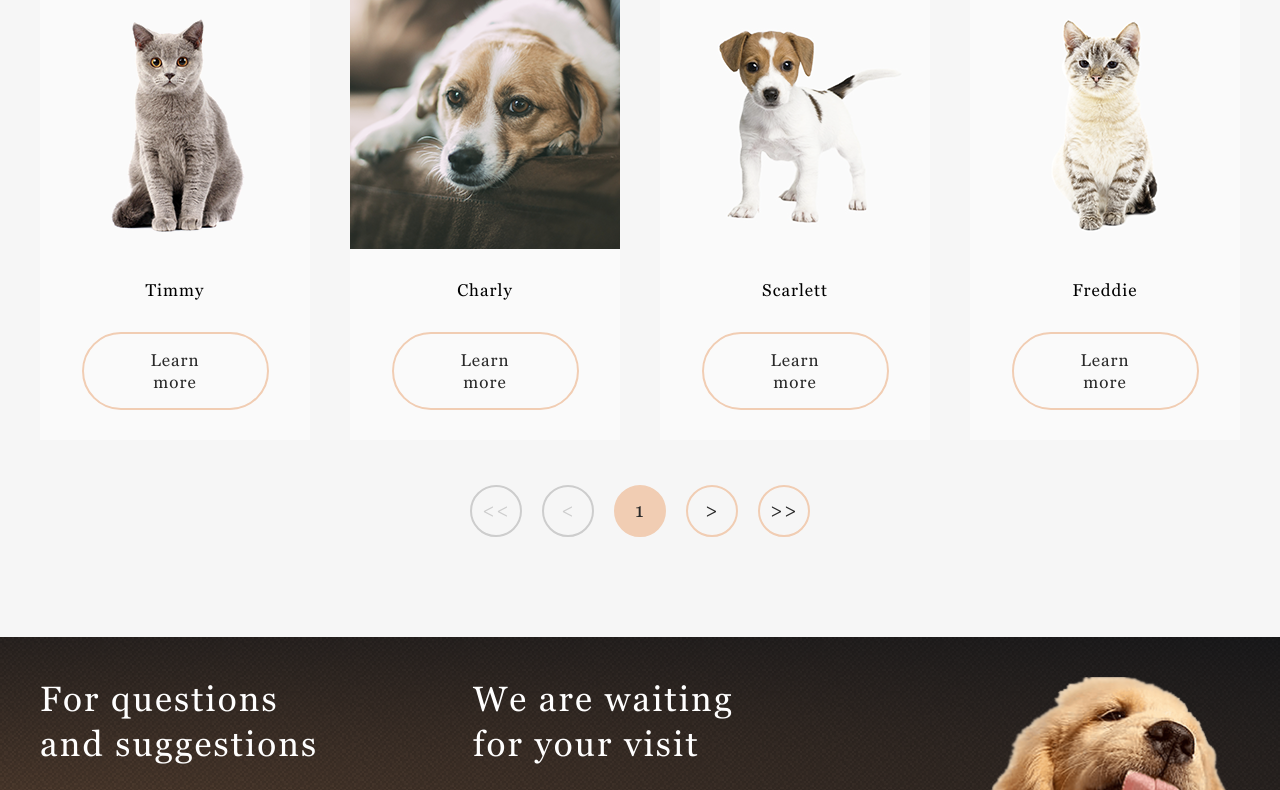
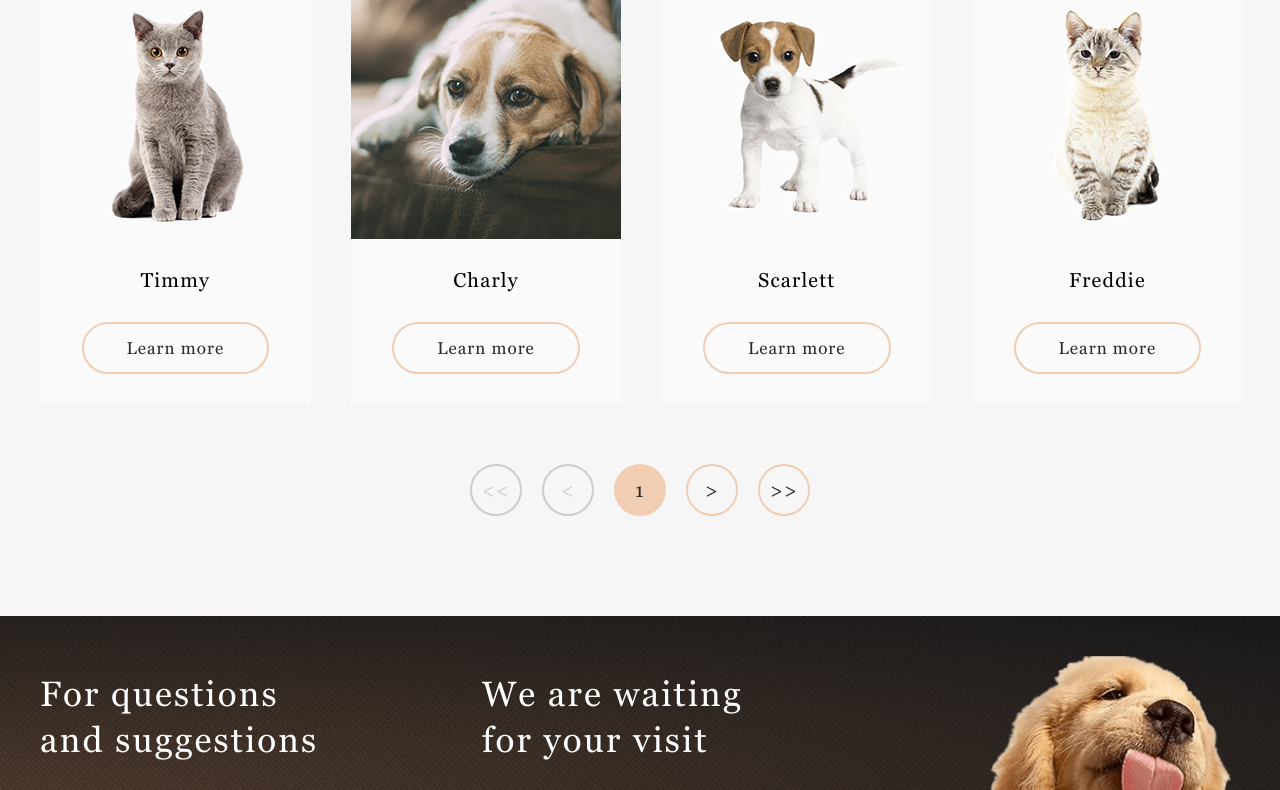
Before and after one commit to LinaSafina/Dog-Shelter, a website: page shelter/pages/pets/index.html in a window 1280 px wide. Shown: the part 847-1637 px from the top of the page. Drawn offline with Linux system fonts and the light colour scheme; files whose address does not match are found by name; a web font is replaced by a local one.

Commit message:
fix: change paddings and marging on our pets page

```diff
--- a/shelter/sass/abstracts/_fonts.scss
+++ b/shelter/sass/abstracts/_fonts.scss
@@ -7,7 +7,7 @@
   font-style: normal;
 }
 
-@font-face{
+@font-face {
   font-family: 'Georgia';
   src: url('../../assets/fonts/Georgia1/Georgia-Bold.eot');
   src: url('../../assets/fonts/Georgia1/Georgia-Bold.eot') format('eot'),
@@ -37,9 +37,42 @@
   font-style: italic;
 }
 
-@font-face{
+@font-face {
   font-family: 'Arial';
-  src: url('../fonts/Arial/arial_bolditalicmt.ttf') format('truetype');
+  src: url('../../assets/fonts/Arial1/Arial-BoldItalicMT.eot');
+  src: url('../../assets/fonts/Arial1/Arial-BoldItalicMT.eot') format('eot'),
+    url('../../assets/fonts/Arial1/Arial-BoldItalicMT.ttf') format('truetype'),
+    url('../../assets/fonts/Arial1/Arial-BoldItalicMT.woff') format('woff');
   font-weight: bold;
   font-style: italic;
 }
+
+@font-face {
+  font-family: 'Arial';
+  src: url('../../assets/fonts/Arial1/ArialMT.eot');
+  src: url('../../assets/fonts/Arial1/ArialMT.eot') format('eot'),
+    url('../../assets/fonts/Arial1/ArialMT.ttf') format('truetype'),
+    url('../../assets/fonts/Arial1/ArialMT.woff') format('woff');
+  font-weight: normal;
+  font-style: normal;
+}
+
+@font-face {
+  font-family: 'Arial';
+  src: url('../../assets/fonts/Arial1/Arial-BoldMT.eot');
+  src: url('../../assets/fonts/Arial1/Arial-BoldMT.eot') format('eot'),
+    url('../../assets/fonts/Arial1/Arial-BoldItalicMT.ttf') format('truetype'),
+    url('../../assets/fonts/Arial1/Arial-BoldItalicMT.woff') format('woff');
+  font-weight: bold;
+  font-style: normal;
+}
+
+@font-face {
+  font-family: 'Arial';
+  src: url('../../assets/fonts/Arial1/Arial-ItalicMT.eot');
+  src: url('../../assets/fonts/Arial1/Arial-ItalicMT.ttf') format('eot'),
+    url('../../assets/fonts/Arial1/Arial-ItalicMT.ttf') format('truetype'),
+    url('../../assets/fonts/Arial1/Arial-ItalicMT.woff') format('woff');
+  font-weight: normal;
+  font-style: italic;
+}
--- a/shelter/sass/abstracts/_mixin.scss
+++ b/shelter/sass/abstracts/_mixin.scss
@@ -97,7 +97,7 @@
   font-size: 15px;
   line-height: 160%;
   font-style: normal;
-  font-weight: 400;
+  font-weight: normal;
 }
 
 @mixin logo_title() {
--- a/shelter/sass/components/about.scss
+++ b/shelter/sass/components/about.scss
@@ -10,6 +10,7 @@
     }
     div {
       @include flex-column();
+      justify-content: center;
       width: 430px;
       margin-left: 120px;
       h3 {
--- a/shelter/sass/components/donation.scss
+++ b/shelter/sass/components/donation.scss
@@ -3,14 +3,15 @@
   .donations-content {
     padding: 80px 0 100px;
     @include flex-row-center();
+    align-items: center;
     & > img {
       width: 505px;
       height: 261px;
     }
     & > div {
       width: 380px;
-      height: 282px;
-      padding-left: 30px;
+      // height: 282px;
+      margin-left: 30px;
       h5 {
         @include h5();
         color: $color-dark-l;
@@ -23,8 +24,9 @@
       div {
         background-color: $color-primary;
         border-radius: 9px;
+        padding: 10px 15px;
         display: flex;
-        padding: 10px 15px;
+        width: fit-content;
         &:hover {
           background-color: $color-primary-light;
           cursor: pointer;
@@ -37,6 +39,7 @@
           @include h4();
           color: $color-dark-l;
           padding-left: 15px;
+          display: inline-block;
           a {
             color: inherit;
           }
--- a/shelter/sass/components/help.scss
+++ b/shelter/sass/components/help.scss
@@ -20,7 +20,7 @@
         }
         h4 {
           @include h4();
-          padding-top: 30px;
+          padding-top: 26px;
         }
       }
     }
--- a/shelter/sass/components/pet-card.scss
+++ b/shelter/sass/components/pet-card.scss
@@ -13,6 +13,12 @@
   }
   p {
     margin: 30px 0;
+    font-family: $font-georgia;
+    font-style: normal;
+    font-weight: 400;
+    font-size: 20px;
+    line-height: 23px;
+    letter-spacing: 0.06em;
   }
   button {
     @include button();
@@ -20,7 +26,7 @@
     border: 2px solid $color-primary;
     background-color: transparent;
     white-space: nowrap;
-    padding: 15px 43px;
+    padding: 13px 43px;
   }
   &:hover > button {
     @include light-button-hover();
--- a/shelter/sass/components/pets-page.scss
+++ b/shelter/sass/components/pets-page.scss
@@ -8,7 +8,7 @@ main {
       color: $color-dark-l;
     }
     .pet-container {
-      margin: 45px 0;
+      margin: 60px 0;
       display: grid;
       grid-template-columns: repeat(4, 1fr);
       grid-template-rows: repeat(2, 1fr);
@@ -16,6 +16,7 @@ main {
     }
     .pagination {
       @include flex-row-center();
+      align-items: center;
       .button-pagination {
         @include button-arrow;
         margin: 0 10px;
--- a/shelter/sass/layout/_footer.scss
+++ b/shelter/sass/layout/_footer.scss
@@ -8,7 +8,7 @@ footer {
     & > div {
       @include flex-column();
       justify-content: space-between;
-      margin-bottom: 60px;
+      margin: 16px 0 60px;
       h3 {
         @include h3();
         color: $color-light-xl;
@@ -16,6 +16,7 @@ footer {
       div {
         a {
           display: flex;
+          align-items: center;
           img {
             width: 40px;
             height: 32px;
@@ -28,6 +29,15 @@ footer {
           }
         }
       }
+      .boston,
+      .london {
+        a {
+          img {
+            width: 22px;
+            height: 32px;
+          }
+        }
+      }
     }
     & > img {
       width: 300px;
--- a/shelter/sass/layout/_header.scss
+++ b/shelter/sass/layout/_header.scss
@@ -30,6 +30,7 @@ header {
       justify-content: space-between;
       li {
         a {
+          @include paragraph-l();
           color: $color-dark-s;
           &:hover {
             color: $color-light-s;
@@ -45,7 +46,7 @@ header {
             position: absolute;
             left: 0;
             width: 100%;
-            height: 3px;
+            height: 4px;
             background-color: $color-primary;
           }
         }
--- a/shelter/sass/pages/pets.scss
+++ b/shelter/sass/pages/pets.scss
@@ -2,11 +2,7 @@
 @import '../abstracts/mixin';
 @import '../abstracts/variables';
 @import '../components/pet-card.scss';
-// @import '../components/start-screen.scss';
-// @import '../components/about.scss';
 @import '../components/pets-page.scss';
-// @import '../components/help.scss';
-// @import '../components/donation.scss';
 @import '../layout/footer';
 @import '../layout/header';
 @import '../layout/wrapper';
```
Also changed, not shown: shelter/pages/main/main.css, shelter/pages/pets/pets.css, 2 other files. Lines whose indentation alone changed are shown as unchanged.
